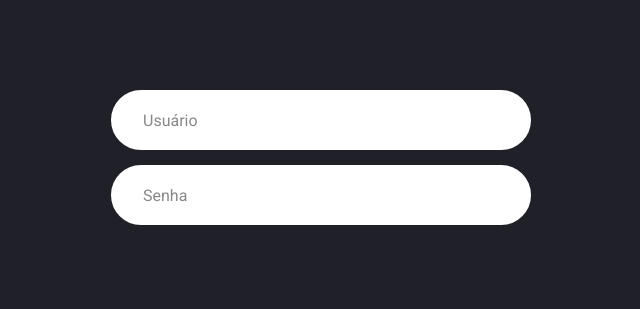
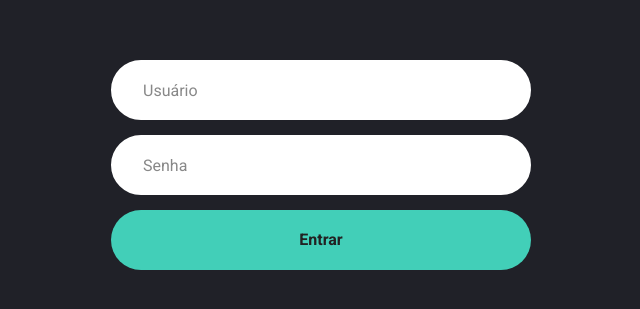
Before and after one commit to rodrigopulse/boilerplate-site, a React (Create React App) app in the folder admin/: page / in a window 1280 px wide. Shown: the part 235-544 px from the top of the page, without its empty margins (319-959 px from the left). Built offline with nearby package versions, Linux system fonts and the light colour scheme.

Commit message:
estilo do button

```diff
--- /dev/null
+++ b/admin/src/Components/Button/index.tsx
@@ -0,0 +1,12 @@
+import React from 'react'
+import { ButtonProps } from './types'
+import './styles.scss'
+
+export const Button: React.FC<ButtonProps> = ({ label, full }) => {
+  const getClasses = () => {
+    const classes = ['button']
+    full && classes.push('button--full')
+    return classes.join(' ')
+  }
+  return <button className={getClasses()}>{label}</button>
+}
--- /dev/null
+++ b/admin/src/Components/Button/styles.scss
@@ -0,0 +1,21 @@
+@import '../../assets/styles/variables.scss';
+
+.button {
+  width: auto;
+  min-width: 250px;
+  padding: 0 20px;
+  height: 60px;
+  background: $primary;
+  border: 0;
+  border-radius: 30px;
+  color: #222;
+  font-weight: 700;
+  cursor: pointer;
+  transition: all ease-in-out 0.4s;
+  &:hover {
+    background: $primaryHover;
+  }
+  &--full {
+    width: 100%;
+  }
+}
--- /dev/null
+++ b/admin/src/Components/Button/types.ts
@@ -0,0 +1,4 @@
+export interface ButtonProps {
+  label: string
+  full?: boolean
+}
--- a/admin/src/Components/index.tsx
+++ b/admin/src/Components/index.tsx
@@ -1,2 +1,3 @@
 export { Container } from './Container'
 export { Input } from './Input'
+export { Button } from './Button'
--- a/admin/src/assets/styles/colors.scss
+++ b/admin/src/assets/styles/colors.scss
@@ -1,5 +1,6 @@
 $colors: (
   'primary': #42cfb8,
+  'primaryHover': #89e0d2,
   'secondary': #202128,
   'light-gray': #888888
 );
--- /dev/null
+++ b/admin/src/assets/styles/variables.scss
@@ -0,0 +1,4 @@
+$primary: #42cfb8;
+$primaryHover: #89e0d2;
+$secondary: #202128;
+$light-gray: #888888;
--- a/admin/src/views/Login/index.tsx
+++ b/admin/src/views/Login/index.tsx
@@ -1,5 +1,5 @@
 import React, { useState } from 'react'
-import { Container, Input } from '../../Components'
+import { Container, Input, Button } from '../../Components'
 import './styles.scss'
 
 const Login: React.FC = () => {
@@ -20,6 +20,7 @@ const Login: React.FC = () => {
           value={password}
           type="password"
         />
+        <Button label="Entrar" full />
       </div>
     </Container>
   )
```
